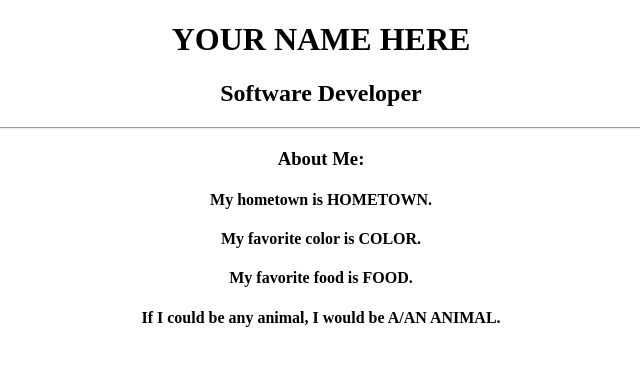
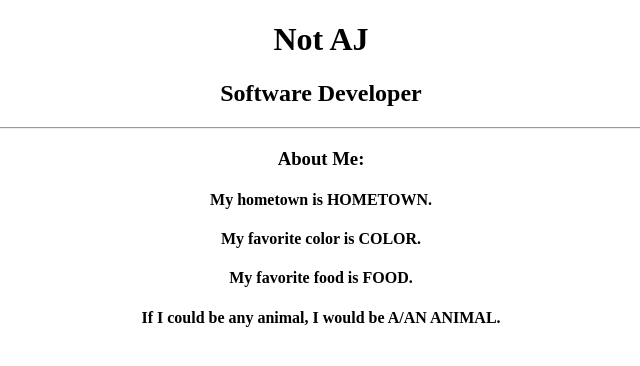
Before and after one commit to ajhenley/my-first-repo5, a plain HTML site: page index.html in a window 1280 px wide. Shown: the whole page, without its empty margins (319-959 px from the left). Drawn offline with Linux system fonts and the light colour scheme.

Commit message:
Update index.html

```diff
--- a/index.html
+++ b/index.html
@@ -9,7 +9,7 @@
 
 <body>
     <div align="center">
-        <h1>YOUR NAME HERE</h1>
+        <h1>Not AJ</h1>
         <h2>Software Developer</h2>
         <hr>
         <h3>About Me:</h3>
```
